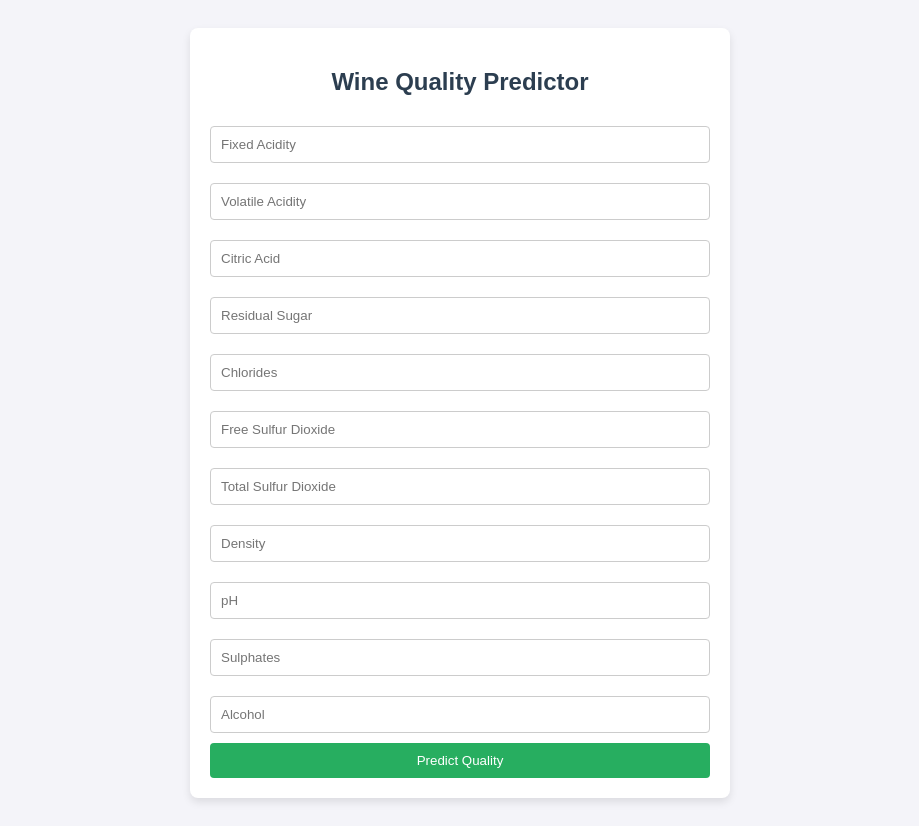
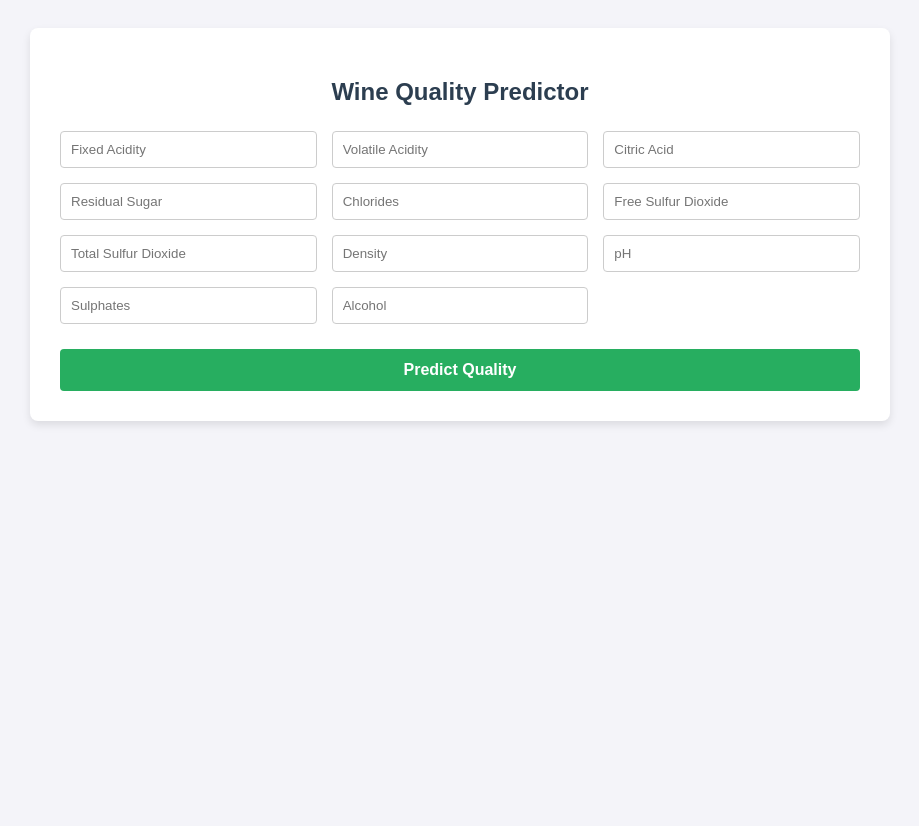
Before and after one commit to Crist96351318/Wine-Quality-Predictor, a Flask app: page / in a window 1280 px wide. Shown: the whole page, without its empty margins (180-1099 px from the left). After the commit the page ends 425 px from the top, so only its background shows below. Run offline with Flask 3, Linux system fonts and the light colour scheme; parts of the project's set-up code (start-up, migrations or seed data) failed here and were passed over.

Commit message:
add new feature

```diff
--- a/templates/index.html
+++ b/templates/index.html
@@ -4,32 +4,88 @@
     <meta charset="UTF-8">
     <title>Wine Quality Predictor - IT325 PIT</title>
     <style>
-        body { font-family: 'Arial', sans-serif; background-color: #f4f4f9; padding: 20px; }
-        .container { background: white; max-width: 500px; margin: auto; padding: 20px; border-radius: 8px; box-shadow: 0 4px 8px rgba(0,0,0,0.1); }
-        h2 { color: #2c3e50; text-align: center; }
-        input { width: 100%; padding: 10px; margin: 10px 0; border: 1px solid #ccc; border-radius: 4px; box-sizing: border-box; }
-        button { width: 100%; padding: 10px; background-color: #27ae60; color: white; border: none; border-radius: 4px; cursor: pointer; }
-        button:hover { background-color: #219150; }
-        .result { margin-top: 20px; text-align: center; font-weight: bold; color: #e67e22; }
+        body {
+            font-family: 'Arial', sans-serif;
+            background-color: #f4f4f9;
+            padding: 20px;
+        }
+        .container {
+            background: white;
+            max-width: 800px; /* Widened to fit 3 columns */
+            margin: auto;
+            padding: 30px;
+            border-radius: 8px;
+            box-shadow: 0 4px 8px rgba(0,0,0,0.1);
+        }
+        h2 {
+            color: #2c3e50;
+            text-align: center;
+            margin-bottom: 25px;
+        }
+
+        /* CSS Grid to split into 3 columns/rows */
+        .form-grid {
+            display: grid;
+            grid-template-columns: repeat(3, 1fr);
+            gap: 15px;
+        }
+
+        input {
+            width: 100%;
+            padding: 10px;
+            margin: 0;
+            border: 1px solid #ccc;
+            border-radius: 4px;
+            box-sizing: border-box;
+        }
+
+        /* Make the button span all 3 columns at the bottom */
+        button {
+            grid-column: span 3;
+            width: 100%;
+            padding: 12px;
+            margin-top: 10px;
+            background-color: #27ae60;
+            color: white;
+            border: none;
+            border-radius: 4px;
+            cursor: pointer;
+            font-size: 16px;
+            font-weight: bold;
+        }
+        button:hover {
+            background-color: #219150;
+        }
+        .result {
+            margin-top: 20px;
+            text-align: center;
+            font-weight: bold;
+            font-size: 1.2em;
+            color: #e67e22;
+        }
     </style>
 </head>
 <body>
     <div class="container">
         <h2>Wine Quality Predictor</h2>
-        <form action="/predict" method="post">
-            <input type="text" name="fixed_acidity" placeholder="Fixed Acidity" required>
-            <input type="text" name="volatile_acidity" placeholder="Volatile Acidity" required>
-            <input type="text" name="citric_acid" placeholder="Citric Acid" required>
-            <input type="text" name="residual_sugar" placeholder="Residual Sugar" required>
-            <input type="text" name="chlorides" placeholder="Chlorides" required>
-            <input type="text" name="free_sulfur" placeholder="Free Sulfur Dioxide" required>
-            <input type="text" name="total_sulfur" placeholder="Total Sulfur Dioxide" required>
-            <input type="text" name="density" placeholder="Density" required>
-            <input type="text" name="ph" placeholder="pH" required>
-            <input type="text" name="sulphates" placeholder="Sulphates" required>
-            <input type="text" name="alcohol" placeholder="Alcohol" required>
+
+        <!-- Added the .form-grid class to your form -->
+        <form action="/predict" method="post" class="form-grid">
+            <input type="number" name="fixed_acidity" placeholder="Fixed Acidity" min="0" max="20" step="any" required>
+            <input type="number" name="volatile_acidity" placeholder="Volatile Acidity" min="0" max="20" step="any" required>
+            <input type="number" name="citric_acid" placeholder="Citric Acid" min="0" max="20" step="any" required>
+            <input type="number" name="residual_sugar" placeholder="Residual Sugar" min="0" max="20" step="any" required>
+            <input type="number" name="chlorides" placeholder="Chlorides" min="0" max="20" step="any" required>
+            <input type="number" name="free_sulfur" placeholder="Free Sulfur Dioxide" min="0" max="20" step="any" required>
+            <input type="number" name="total_sulfur" placeholder="Total Sulfur Dioxide" min="0" max="20" step="any" required>
+            <input type="number" name="density" placeholder="Density" min="0" max="20" step="any" required>
+            <input type="number" name="ph" placeholder="pH" min="0" max="20" step="any" required>
+            <input type="number" name="sulphates" placeholder="Sulphates" min="0" max="20" step="any" required>
+            <input type="number" name="alcohol" placeholder="Alcohol" min="0" max="20" step="any" required>
+
             <button type="submit">Predict Quality</button>
         </form>
+
         {% if prediction_text %}
             <div class="result">{{ prediction_text }}</div>
         {% endif %}
```
Also changed, not shown: 2 other files.
